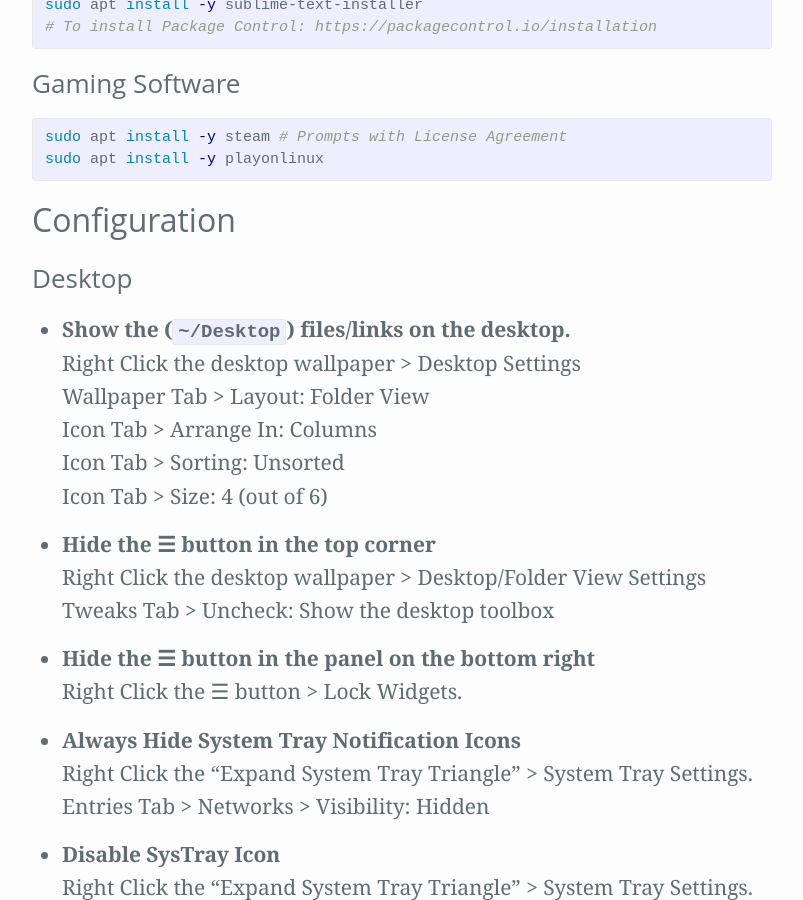
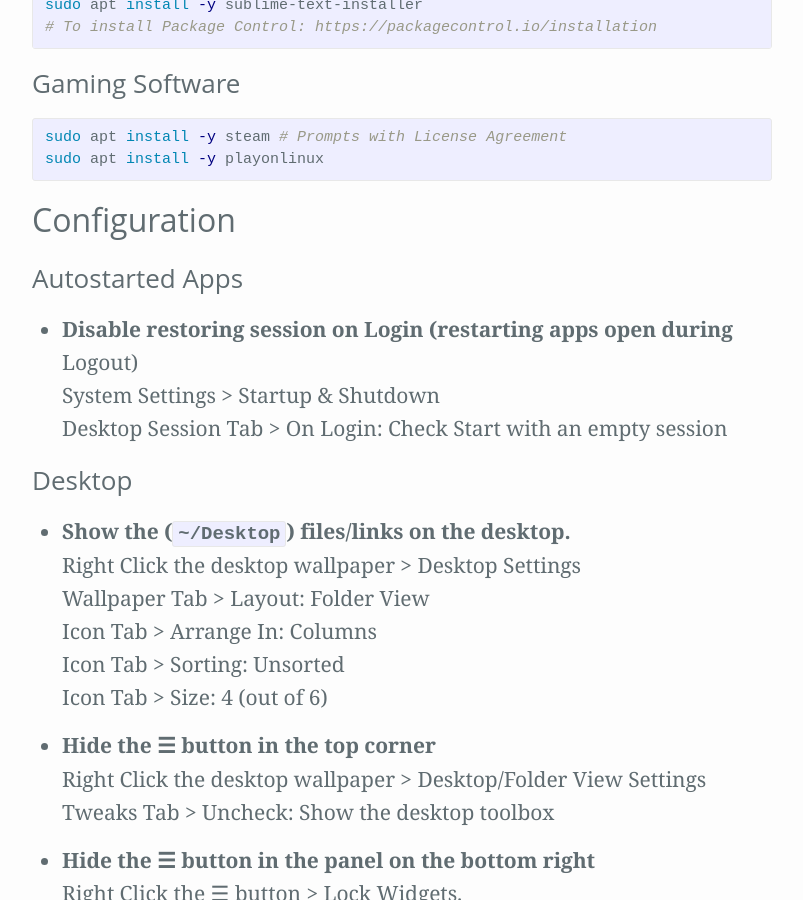
Before and after one commit to Zren/zren.github.io, a Jekyll site: the page built from kde.md, in a window 1280 px wide and 900 px high, scrolled down 2445 px. Shown: the whole window, without its empty margins (238-1041 px from the left). Built offline with Jekyll 4.4.1, drawn with Linux system fonts in a browser that asks for light colours.

Commit message:
Add section to disable restoring session on login.

```diff
--- a/kde.md
+++ b/kde.md
@@ -126,6 +126,13 @@ li > p:first-line {
 }
 </style>
 
+
+### Autostarted Apps
+
+{% assign i = i | plus: 1 %}
+* {:#cfg-{{ i }}} Disable restoring session on Login (restarting apps open during Logout)
+  System Settings > Startup & Shutdown
+  Desktop Session Tab > On Login: Check Start with an empty session
 
 ### Desktop
 
```
